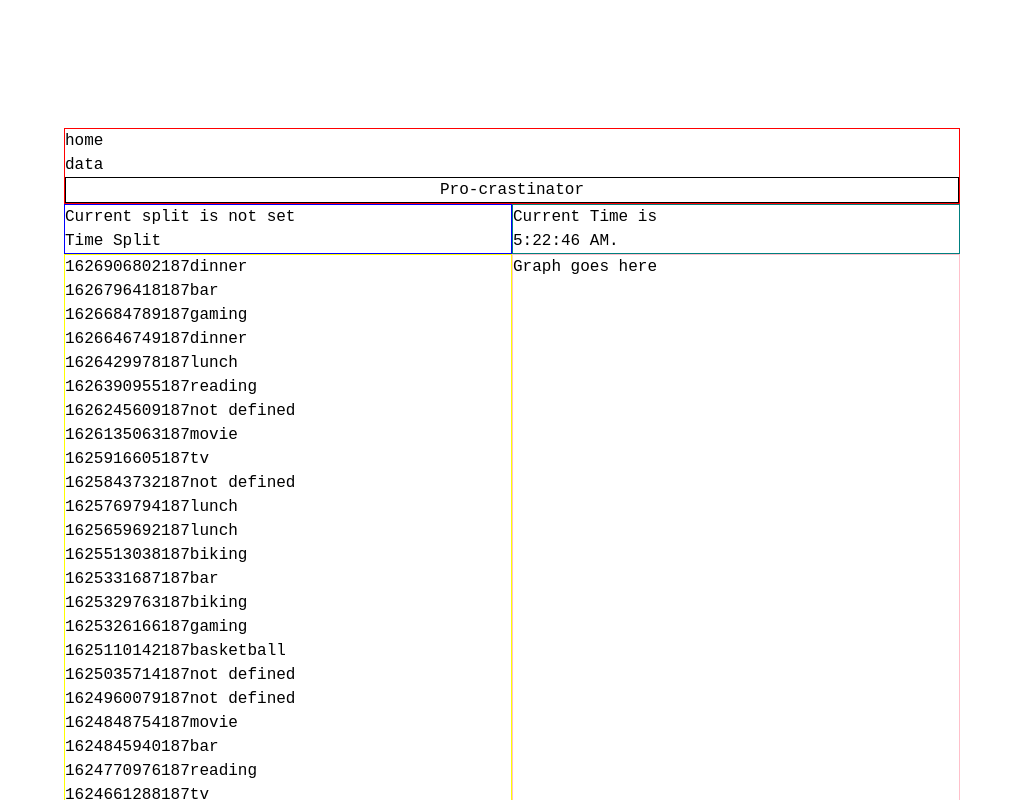
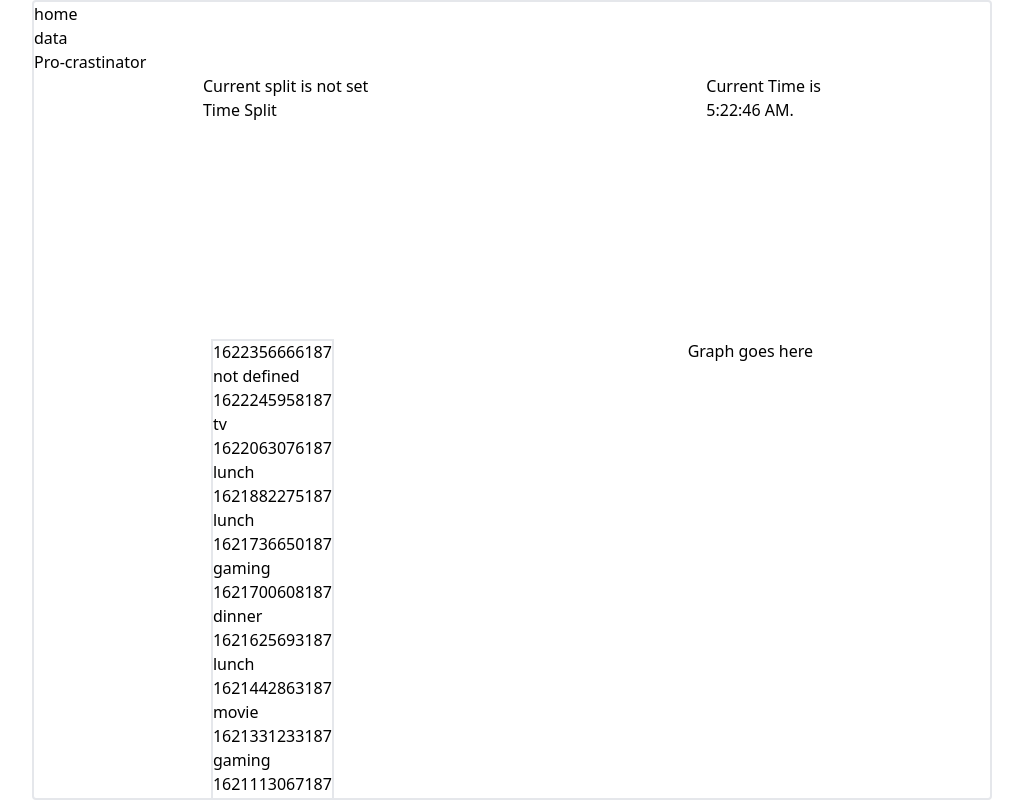
Before and after one commit to bbli1012/pro-crastinator, a React (Create React App) app: page / in a window 1280 px wide. Shown: the top 800 px of the page, without its empty margins (128-1151 px from the left). Built offline with nearby package versions, Linux system fonts and the light colour scheme.

Commit message:
basic layout

```diff
--- a/src/App.js
+++ b/src/App.js
@@ -37,7 +37,7 @@ const App = () => {
   };
 
   return (
-    <div className="app">
+    <div className="box-border border-2 rounded mx-auto w-3/4 h-screen">
       {/* TODO: replace with header/ nav component */}
       <header className="header">
         <nav className="nav">
@@ -49,16 +49,16 @@ const App = () => {
         </nav>
         <h1>Pro-crastinator</h1>
       </header>
-      <div className="row">
+      <div className="flex flex-row justify-around h-1/3">
         {/* TODO: replace with button component */}
         <TimeSplitButton date={date} action={handleTime} />
         {/* TODO: replace with time display component */}
         <ElapsedTime date={date}/>
       </div>
-      <div className="row">
+      <div className="flex flex-row justify-around h-2/3">
         <SplitsDisplay splits={splits}/>
         {/* TODO: replace with average graph talk about what to use eg D3? */}
-        <div className="graph-column">Graph goes here</div>
+        <div className="">Graph goes here</div>
       </div>
     </div>
   );
--- a/src/components/SplitsDisplay.js
+++ b/src/components/SplitsDisplay.js
@@ -3,7 +3,7 @@ import React from 'react';
 const SplitsDisplay = ({splits}) =>{
 
   return (
-    <div className="splits-column">
+    <div className="flex flex-col-reverse overflow-hidden border-2">
       {splits.map((split, idx) => {
         return (
           <div className="row" key={idx}>
--- a/src/index.css
+++ b/src/index.css
@@ -2,7 +2,7 @@
 @tailwind components;
 @tailwind utilities;
 
-body {
+/* body {
   margin: 0;
   font-family: -apple-system, BlinkMacSystemFont, 'Segoe UI', 'Roboto', 'Oxygen',
     'Ubuntu', 'Cantarell', 'Fira Sans', 'Droid Sans', 'Helvetica Neue',
@@ -14,4 +14,4 @@ body {
 code {
   font-family: source-code-pro, Menlo, Monaco, Consolas, 'Courier New',
     monospace;
-}
+} */
--- a/tailwind.config.js
+++ b/tailwind.config.js
@@ -1,5 +1,5 @@
 module.exports = {
-  purge: ['./src/**/*.{js,jsx,ts,tsx}', './public/index.html'],
+  purge: [],
   darkMode: false, // or 'media' or 'class'
   theme: {
     extend: {},
```
Also changed, not shown: src/App.css (+6 -5 lines).
